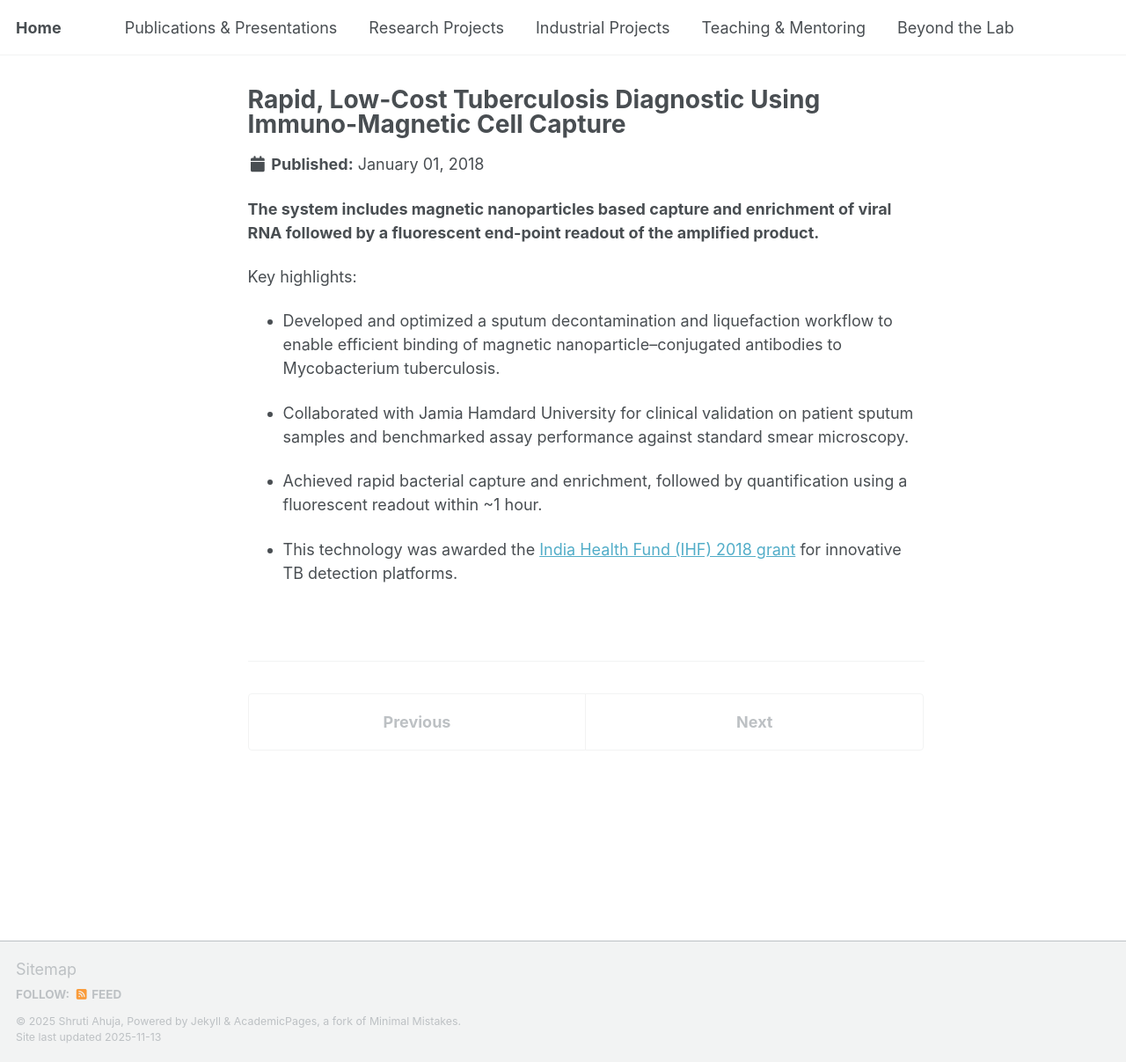
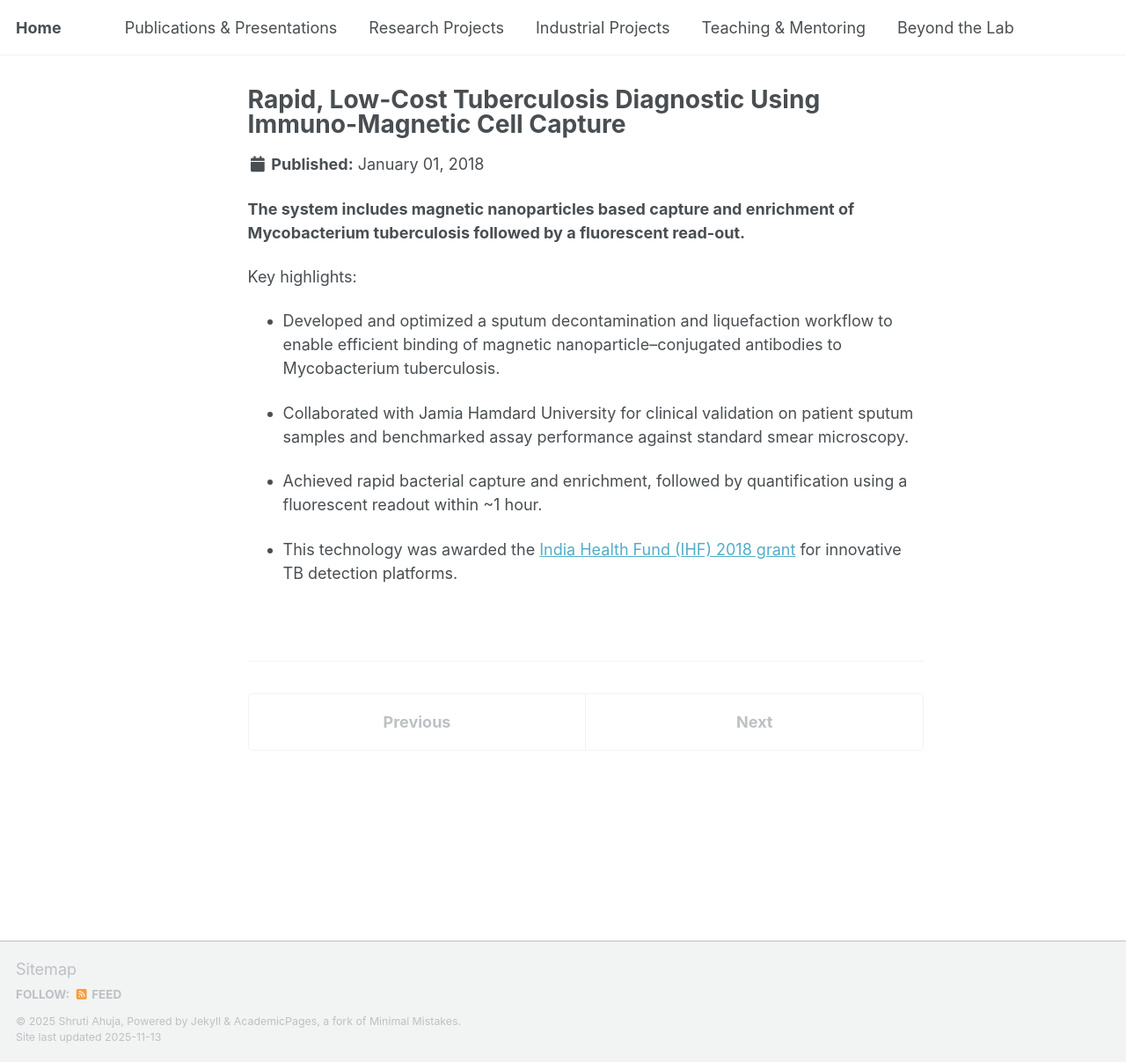
Before and after one commit to shrutiahuja/shrutiahuja.github.io, a Jekyll site: the page built from _industrial_projects/tb.md, in a window 1280 px wide and 1207 px high. Shown: the whole window at 88% size. Built offline with Jekyll 4.4.1, drawn with Linux system fonts in a browser that asks for light colours; a script that is not in the unit is left out.

Commit message:
Update tb.md

```diff
--- a/_industrial_projects/tb.md
+++ b/_industrial_projects/tb.md
@@ -7,7 +7,7 @@ excerpt: "Developed a highly sensitive novel platform technology for tuberculosi
 date: 2018-01-01
 ---
 
-**The system includes magnetic nanoparticles based capture and enrichment of viral RNA followed by a fluorescent end-point readout of the amplified product.**
+**The system includes magnetic nanoparticles based capture and enrichment of Mycobacterium tuberculosis followed by a fluorescent read-out.**
 
 Key highlights:
 
```
